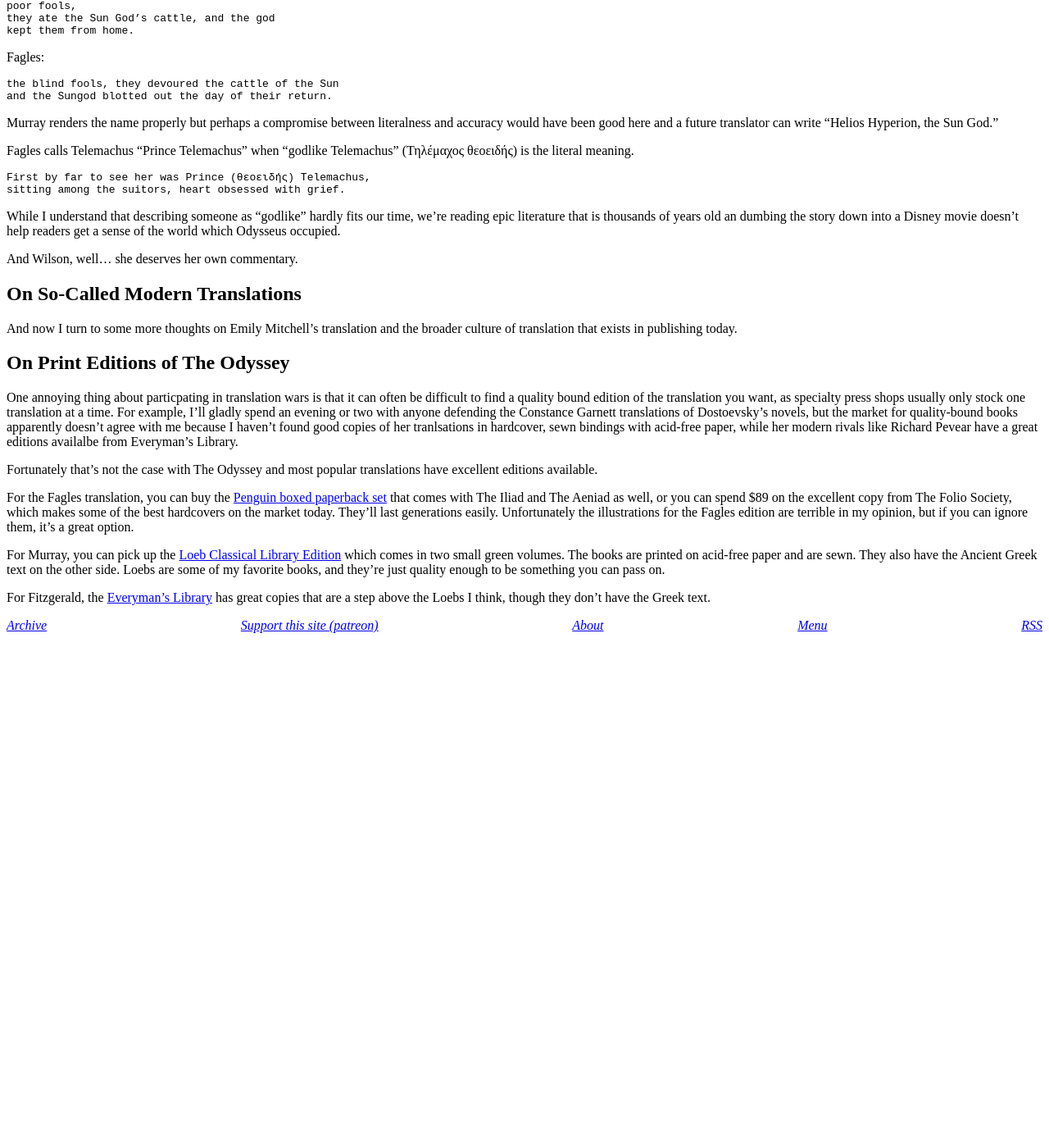
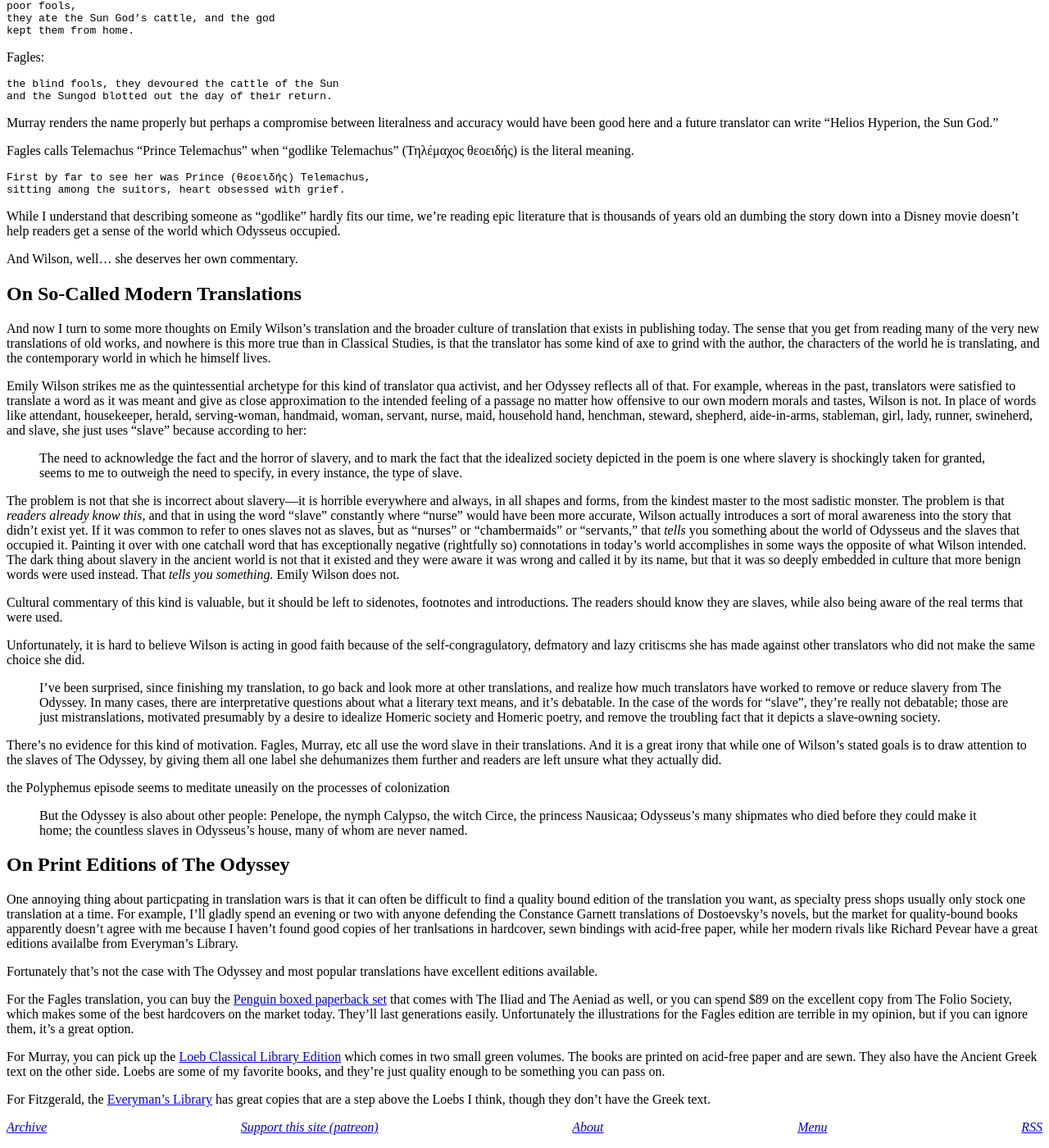
Before and after one commit to derykmakgill/website, a Jekyll site: the page built from odyssey.md, in a window 1280 px wide and 1400 px high, scrolled down 1203 px. Shown: the whole window at 82% size. Built offline with Jekyll 4.4.1, drawn with Linux system fonts in a browser that asks for light colours; before the commit the page ends 1991 px from its top, so only the background shows below that.

Commit message:
Update odyssey.md

```diff
--- a/odyssey.md
+++ b/odyssey.md
@@ -89,7 +89,25 @@ And Wilson, well... she deserves her own commentary.
 
 ## On So-Called Modern Translations
 
-And now I turn to some more thoughts on Emily Mitchell's translation and the broader culture of translation that exists in publishing today.
+And now I turn to some more thoughts on Emily Wilson's translation and the broader culture of translation that exists in publishing today. The sense that you get from reading many of the very new translations of old works, and nowhere is this more true than in Classical Studies, is that the translator has some kind of axe to grind with the author, the characters of the world he is translating, and the contemporary world in which he himself lives.
+
+Emily Wilson strikes me as the quintessential archetype for this kind of translator qua activist, and her Odyssey reflects all of that. For example, whereas in the past, translators were satisfied to translate a word as it was meant and give as close approximation to the intended feeling of a passage no matter how offensive to our own modern morals and tastes, Wilson is not. In place of words like attendant, housekeeper, herald, serving-woman, handmaid, woman, servant, nurse, maid, household hand, henchman, steward, shepherd, aide-in-arms, stableman, girl, lady, runner, swineherd, and slave, she just uses "slave" because according to her:
+
+>The need to acknowledge the fact and the horror of slavery, and to mark the fact that the idealized society depicted in the poem is one where slavery is shockingly taken for granted, seems to me to outweigh the need to specify, in every instance, the type of slave.
+
+The problem is not that she is incorrect about slavery—it is horrible everywhere and always, in all shapes and forms, from the kindest master to the most sadistic monster. The problem is that *readers already know this,* and that in using the word "slave" constantly where "nurse" would have been more accurate, Wilson actually introduces a sort of moral awareness into the story that didn't exist yet. If it was common to refer to ones slaves not as slaves, but as "nurses" or "chambermaids" or "servants," that *tells* you something about the world of Odysseus and the slaves that occupied it. Painting it over with one catchall word that has exceptionally negative (rightfully so) connotations in today's world accomplishes in some ways the opposite of what Wilson intended. The dark thing about slavery in the ancient world is not that it existed and they were aware it was wrong and called it by its name, but that it was so deeply embedded in culture that more benign words were used instead. That *tells you something.* Emily Wilson does not.
+
+Cultural commentary of this kind is valuable, but it should be left to sidenotes, footnotes and introductions. The readers should know they are slaves, while also being aware of the real terms that were used.
+
+Unfortunately, it is hard to believe Wilson is acting in good faith because of the self-congragulatory, defmatory and lazy critiscms she has made against other translators who did not make the same choice she did.
+
+>I’ve been surprised, since finishing my translation, to go back and look more at other translations, and realize how much translators have worked to remove or reduce slavery from The Odyssey. In many cases, there are interpretative questions about what a literary text means, and it’s debatable. In the case of the words for “slave”, they’re really not debatable; those are just mistranslations, motivated presumably by a desire to idealize Homeric society and Homeric poetry, and remove the troubling fact that it depicts a slave-owning society.
+
+There's no evidence for this kind of motivation. Fagles, Murray, etc all use the word slave in their translations. And it is a great irony that while one of Wilson's stated goals is to draw attention to the slaves of The Odyssey, by giving them all one label she dehumanizes them further and readers are left unsure what they actually did.
+
+the Polyphemus episode seems to meditate uneasily on the processes of colonization
+
+>But the Odyssey is also about other people: Penelope, the nymph Calypso, the witch Circe, the princess Nausicaa; Odysseus’s many shipmates who died before they could make it home; the countless slaves in Odysseus’s house, many of whom are never named.
 
 ## On Print Editions of The Odyssey
 
```
